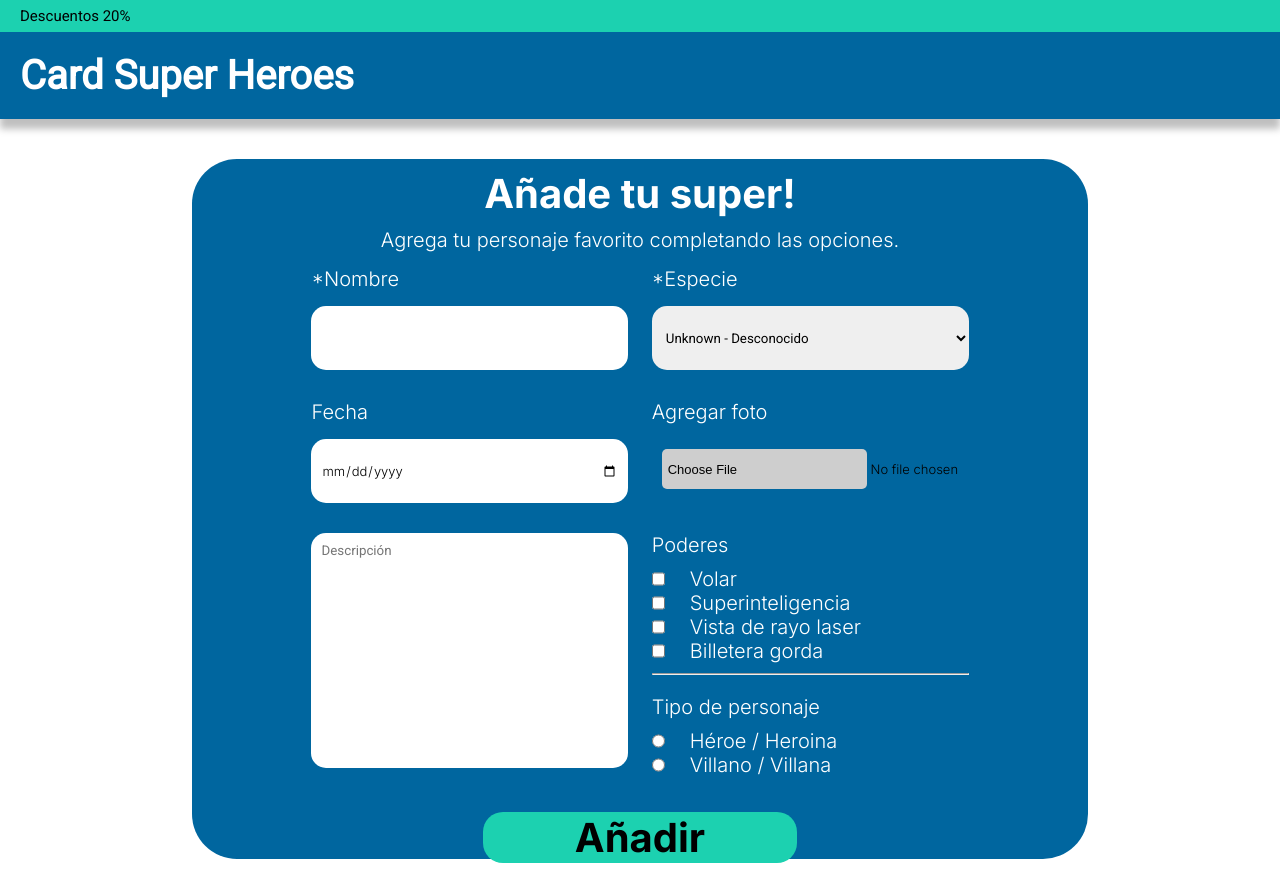
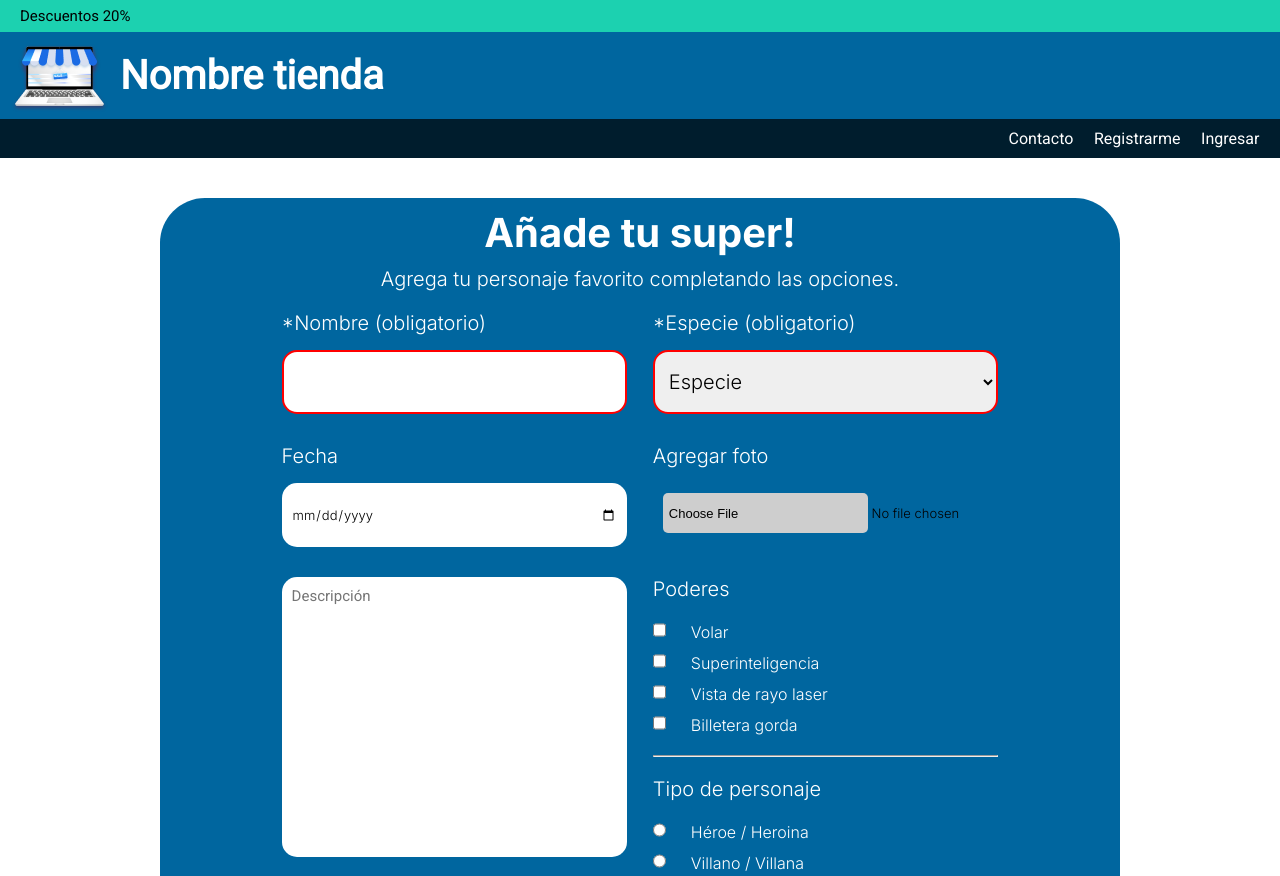
Before and after one commit to lizethalonso/Heroes, a plain HTML site: page form-heroes.html in a window 1280 px wide. Shown: the top 876 px of the page. Drawn offline with Linux system fonts and the light colour scheme.

Commit message:
Agregando pseudoselectores y cambio de header2

```diff
--- a/css/estilos.css
+++ b/css/estilos.css
@@ -12,21 +12,41 @@
 
 header {
     background-color: #1CD1B0;
-}
-
-.header-descuentos {
     font-size: 15px;
     padding: 7px 0 7px 20px
 }
 
+.header2 {
+    z-index: 30;
+    position: sticky; top: 0;
+}
+
 h1 {
+    display: flex;
     background-color: #00669F;
     color: #FFFFFF;
-    padding: 20px;
+    padding: 20px 120px;
     font-size: 40px;
-    z-index: 30;
-    position: sticky; top: 0;
-    box-shadow: 0px 10px 7px 0px rgba(0, 0, 0, 0.25);
+    background-image: url(../img/imagen-tienda.png);
+    background-repeat: no-repeat;
+    background-position: 10px;
+}
+
+nav {
+    background-color: rgba(0, 29, 45, 1);
+    padding: 10px 0;
+}
+
+nav ul{
+    display: flex;
+    flex-direction: row;
+    list-style: none;
+    color: #FFFFFF;
+    justify-content: flex-end;
+}
+
+nav ul li {
+    flex-grow: 0.02
 }
 
 /*********************Main*********************/
@@ -146,6 +166,7 @@ footer {
     align-items: center;
     position: relative;
     width: 100%;
+
 }
 
 .logo {
@@ -167,24 +188,19 @@ form.form-super {
     display: flex;
     flex-direction: column;
     align-items: center;
-    width: 70vw;
-    height: 700px;
+    width: 75vw;
     background-color: #00669F;
     border-radius: 45px;
     color: #FFFFFF;
+
 }
 
 form.form-super h2, form.form-super p,
 form.form-super label,
-section.subform-container div {
+section.subform-container div,
+input#name {
     font-family: 'Inter', sans-serif;
     font-size: 20px;
-    font-weight: 300;
-}
-
-form.form-super input {
-    font-family: 'Inter', sans-serif;
-    font-size: 13px;
     font-weight: 300;
 }
 
@@ -195,14 +211,19 @@ form.form-super>h2 {
 }
 
 form.form-super>p {
-    padding: 0 0 15px;
+    padding: 0 0 20px;
+    text-align: center;
 }
 
 .subform-container {
-    width: 55vw;
+    width: 60vw;
+    flex-wrap: wrap;
 }
 
 .subform-container input, .subform-container select  {
+    font-family: 'Inter', sans-serif;
+    font-size: 13px;
+    font-weight: 300;
     height: 8vh;
     border-radius: 15px;
     border: none;
@@ -215,6 +236,35 @@ form.form-super>p {
     flex-direction: column;
     width: 45%;
 }
+
+input:required ~ label::before {
+    content: none !important;
+  }
+
+option.especie {
+    display: none;
+}
+
+.subform-container select{
+    /* color:rgb(170, 170, 170); */
+    font-size: 20px;
+}
+
+input:invalid, select:invalid {
+    border: 2px solid red;
+}
+
+input:valid, select:valid {
+    border: none;
+}
+
+/* input:required + label::before {
+    content: "kdkdlfkdlfldkl*";
+    color: red;
+    margin-right: 15px;
+    font-size: 20px;
+  } */
+
 
 .add-file::file-selector-button {
     background-color: #CECECE;
@@ -237,25 +287,34 @@ p.cont-check {
 
 .label-check {
     display: flex;
-    align-items: center;
+    align-items: flex-end;
     margin: 0;
 }
 
 /*Separación checkbox y su correspondiente opción*/
 .label-check>input {
-    margin: 0 25px 0 0;
+    margin: 7px 25px 0 0;
     height: 3vh;
 }
 
-fieldset, textarea {
+.label-check>input:checked {
+    filter:brightness(20) sepia(0.50);
+}
+
+textarea {
     border: none;
     resize: none;
     border-radius: 15px;
     padding: 10px 0 0 10px;
+    font-size: 15px;
+}
+
+form.form-super .label-check {
+    font-size: 16px;
 }
 
 hr {
-    margin: 10px 0 20px 0;
+    margin: 20px 0 20px 0;
 }
 
 form.form-super .enviar {
@@ -270,12 +329,21 @@ form.form-super .enviar {
     font-weight: 700;
 }
 
+form.form-super .enviar:hover {
+    background-color: #001D2D;
+    color: #FFFFFF;
+}
+
 /*********************Responsive*********************/
 
 @media screen and (max-width:768px) {
 
     header {
         background-color: #D1891C;
+    }
+
+    nav ul {
+        justify-content:flex-end;
     }
 
     div.plus {
@@ -292,6 +360,14 @@ form.form-super .enviar {
 
     .superman {
         display: flex;
+    }
+
+    form.form-super {
+        width: 95vw;
+    }
+
+    .subform-container {
+        width: 95vw;
     }
 
     footer {
@@ -328,6 +404,11 @@ form.form-super .enviar {
         align-items: center;
     }
 
+    nav ul {
+        justify-content:space-evenly;
+        padding: 0;
+    }
+
     section {
         flex-direction: column;
         align-items: center;
@@ -349,6 +430,14 @@ form.form-super .enviar {
         display: none;
     }
 
+    form.form-super {
+        width: 92vw;
+    }
+
+    div.column1, div.column2 {
+        width: 85vw;
+    }
+
     footer {
         justify-content: space-between;
         align-items: center;
--- a/form-heroes.html
+++ b/form-heroes.html
@@ -12,10 +12,19 @@
 </head>
 <body>
     <header>
-        <p class="header-descuentos">Descuentos 20%</p>
+        <p>Descuentos 20%</p>
     </header>
 
-    <h1>Card Super Heroes</h1>
+    <div class="header2">
+        <h1>Nombre tienda</h1>
+        <nav>
+            <ul>
+                <li>Contacto</li>
+                <li>Registrarme</li>
+                <li>Ingresar</li>
+            </ul>
+        </nav>
+    </div>
 
     <main>
         <section class="form-container">
@@ -26,23 +35,23 @@
                 </p>
                 <section class="subform-container">
                     <div class="column1">
-                        <label for="name">*Nombre</label>
+                        <label for="name">*Nombre (obligatorio)</label>
                         <input type="text" name="name" id="name" required>
                         <label for="date">Fecha</label>
                         <input type="date" name="date" id="date">
                         <textarea name="description" value="Comentarios" cols="30" rows="15" placeholder="Descripción"></textarea>
                     </div>
                     <div class="column2">
-                        <label for="species">*Especie</label>
-                        <select name="species">
+                        <label for="species">*Especie (obligatorio)</label>
+                        <select name="species" required>
+                            <option value="" class="especie" selected disabled>Especie</option>
                             <option value="animal">Animal</option>
-                            <option value="elemental">Elemental(Agua, fuego, tierra, aire)</option>
+                            <option value="elemental">Elemental</option>
                             <option value="magic">Magia</option>
-                            <option value="unknown" selected>Unknown - Desconocido</option>
+                            <option value="unknown">Unknown - Desconocido</option>
                         </select>
                         <label for="photo">Agregar foto</label>
                         <input class="add-file" type="file" name="foto" id="photo">
-
                         <p class="cont-check">Poderes</p>
                         <label for="fly" class="label-check">
                             <input type="checkbox" name="powers" value="fly" id="fly">
```
Also changed, not shown: index.html (+11 -2 lines), img/imagen-tienda.png (added).
